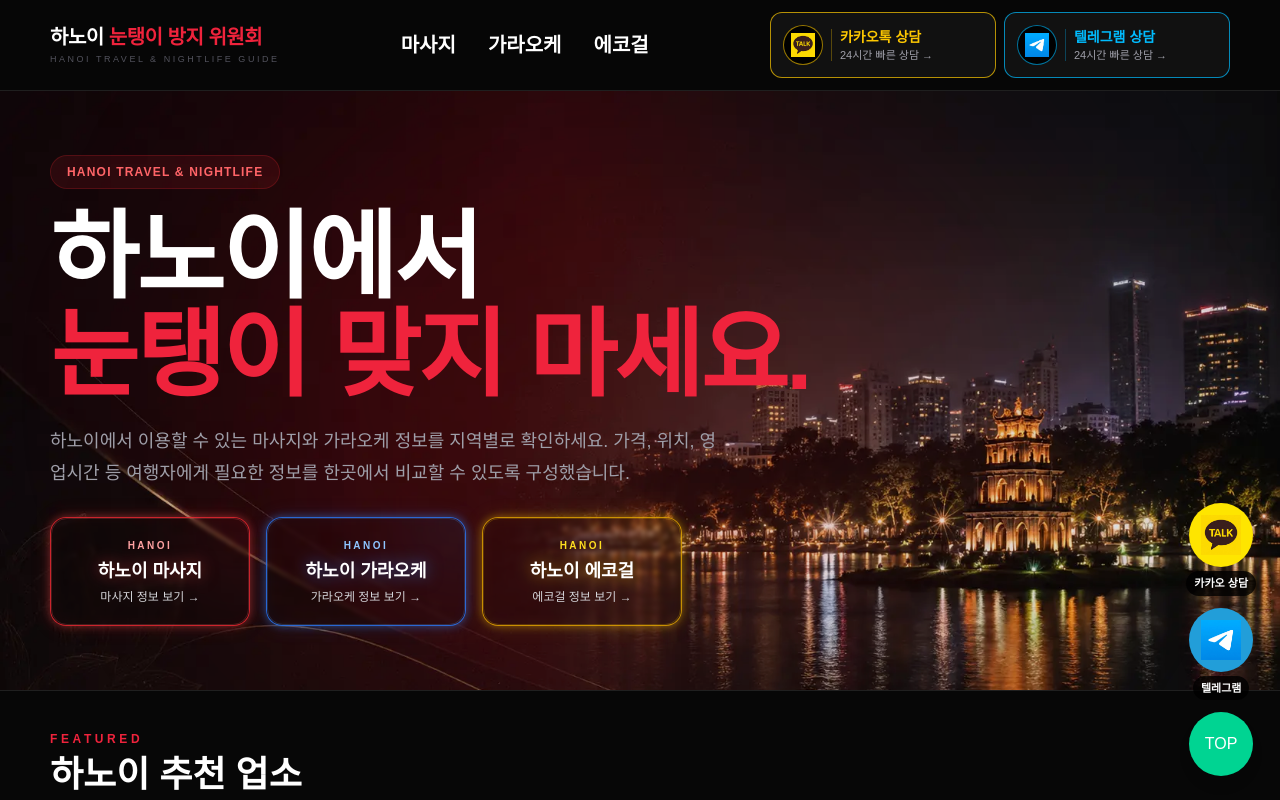
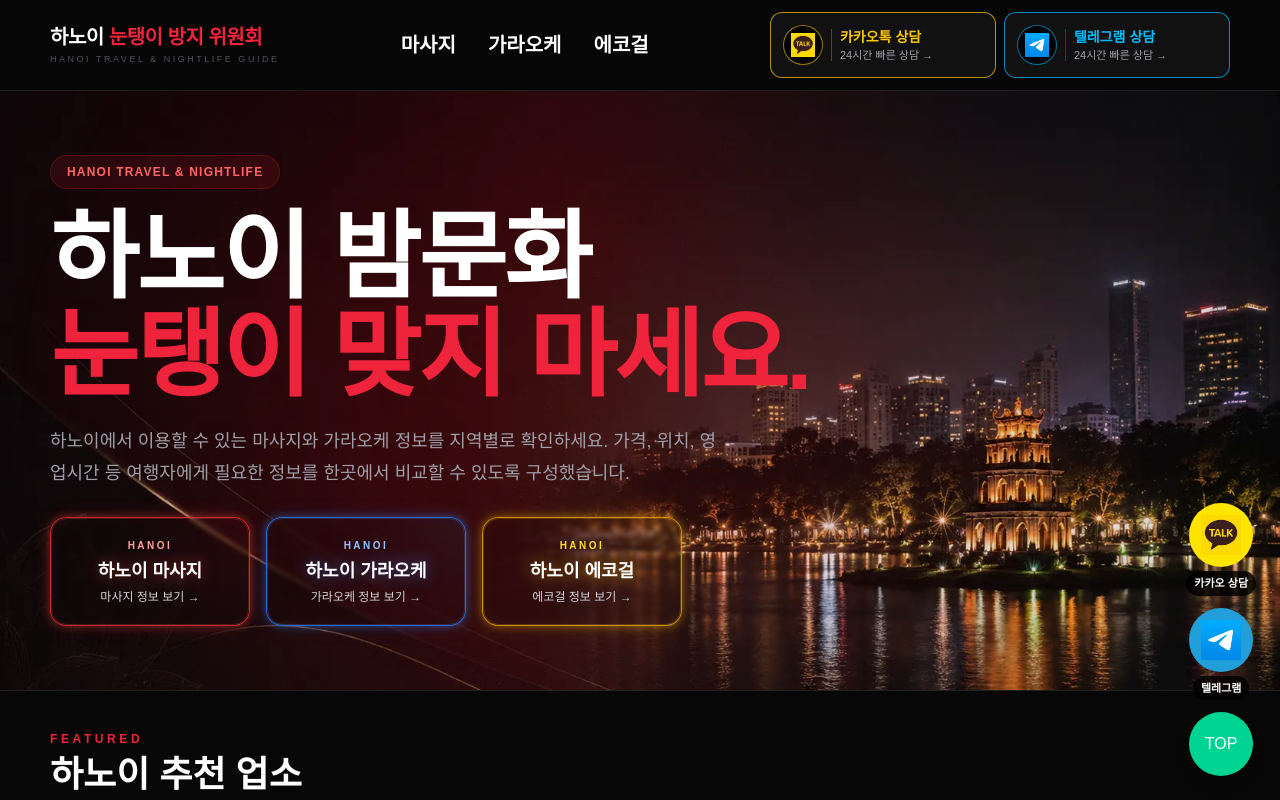
Before and after one commit to vietnam-nightlife/hanoi-nightlife, a Next.js app: page / in a window 1280 px wide. Shown: the top 800 px of the page. Built offline with nearby package versions, Linux system fonts and the light colour scheme.

Commit message:
Update page.tsx

```diff
--- a/app/page.tsx
+++ b/app/page.tsx
@@ -52,7 +52,7 @@ export default function Home() {
 
             {/* 메인 제목 */}
             <h1 className="mt-5 text-5xl font-black leading-[1.02] tracking-tight sm:text-6xl md:text-8xl">
-              하노이에서
+              하노이 밤문화
               <br />
               <span className="red">
                 눈탱이 맞지 마세요.
```
